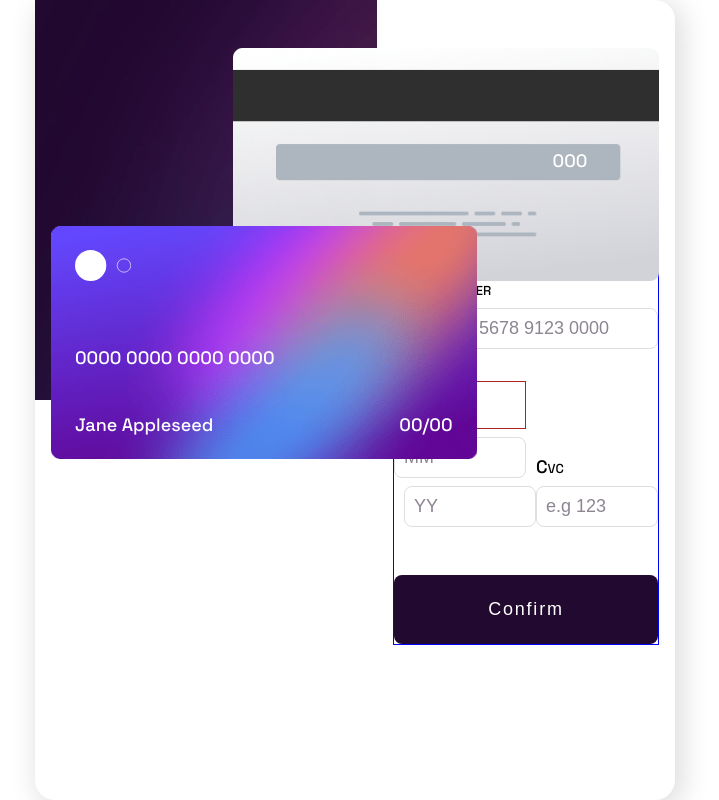
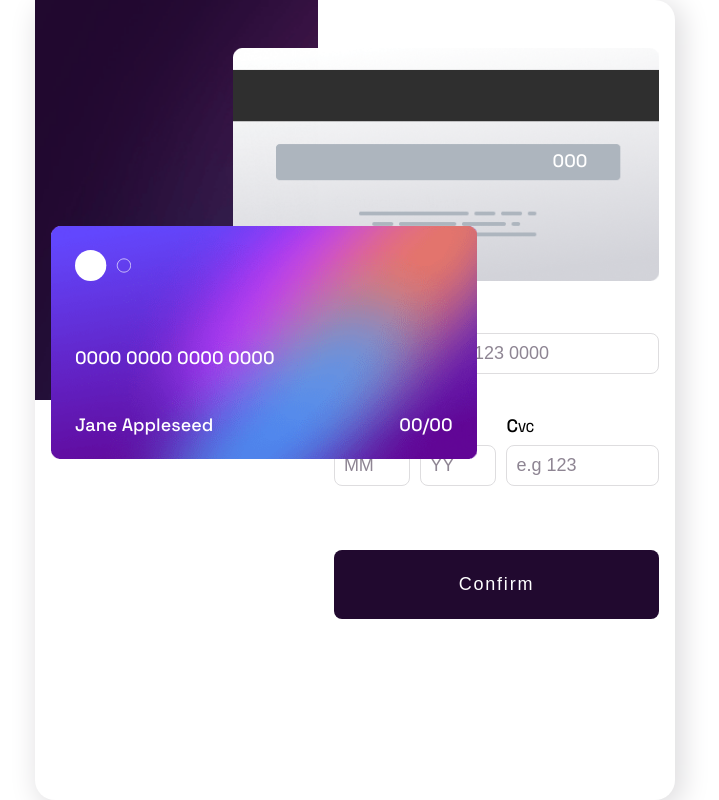
Before and after one commit to Annalisa11/interactive-card-details-form, a React (Create React App) app: page / in a window 1280 px wide. Shown: the whole page, without its empty margins (285-1004 px from the left). Built offline with nearby package versions, Linux system fonts and the light colour scheme.

Commit message:
fixed styling and error styling

```diff
--- a/src/App.scss
+++ b/src/App.scss
@@ -43,7 +43,6 @@
 }
 
 .form {
-  border: 1px solid blue;
   align-items: center;
   margin: 0 1rem;
   width: 100%;
--- a/src/App.tsx
+++ b/src/App.tsx
@@ -43,8 +43,8 @@ function App() {
     else return "";
   };
 
-  const handleInput = (event: React.ChangeEvent<HTMLInputElement>): void => {
-    // setInputValue(event.target.value);
+  const validateInputString = (input: string) => {
+    return !/^[A-Za-z\s]*$/.test(input);
   };
 
   const handleExpDate = (
@@ -79,8 +79,9 @@ function App() {
               type='text'
               placeholder='e.g Jane Appleseed'
               inputValue={name}
-              onChange={handleInput}
+              validateInput={validateInputString}
               onChangeState={setName}
+              errorMsg='no numbers allowed'
             />
             <InputField
               label='Card Number'
--- a/src/components/DateInputField/DateInputField.scss
+++ b/src/components/DateInputField/DateInputField.scss
@@ -3,21 +3,19 @@
 .date-input-field {
   display: flex;
   flex-direction: column;
-  justify-content: flex-end;
-  padding: 1rem 0;
+  justify-content: flex-start;
+  padding: 0.5rem 0;
   margin-right: 10px;
   width: 50%;
   flex-shrink: 0;
+  height: 7em;
 
-  div.inputfield input {
-  }
+  .date-input-containter {
+    display: grid;
+    grid-template-columns: repeat(2, minmax(0, 1fr));
+    grid-gap: 10px;
+    width: 100%;
 
-  label {
-    display: block;
-    font-size: large;
-    font-variant: small-caps;
-    border: 1px solid firebrick;
-  }
     .error {
       input {
         border: 1px solid red;
@@ -36,7 +34,22 @@
       }
 
       &[name="y-date"] {
-      margin-left: 10px;
+        // margin-left: 10px;
+      }
+
+      &:focus {
+        border-color: $gradient-one;
+        outline: 0;
       }
     }
   }
+  label {
+    display: block;
+    font-size: large;
+    font-variant: small-caps;
+  }
+
+  .errorMsg {
+    color: $primary-red;
+  }
+}
--- a/src/components/DateInputField/DateInputField.tsx
+++ b/src/components/DateInputField/DateInputField.tsx
@@ -28,8 +28,8 @@ const DateInputField = ({
   setFunction,
 }: Props): JSX.Element => {
   const [error, setError] = useState<boolean>(false);
-  const [errorMessage, setErrorMessage] = useState<string>(errorMsg ?? "");
-  const [errorInput, setErrorInput] = useState<boolean>(false);
+  const [errorInputM, setErrorInputM] = useState<boolean>(false);
+  const [errorInputY, setErrorInputY] = useState<boolean>(false);
 
   const testForOnlyDigits = (s: string): boolean => {
     return /^\d+$/.test(s);
@@ -45,10 +45,12 @@ const DateInputField = ({
   const handleBlankInput = () => {
     if (inputValue.month == "") {
       console.log("month blank");
+      setErrorInputM(true);
       setError(true);
     }
     if (inputValue.year == "") {
       console.log("year blank");
+      setErrorInputY(true);
       setError(true);
     }
 
@@ -58,7 +60,10 @@ const DateInputField = ({
   const handleInput = (event: React.ChangeEvent<HTMLInputElement>) => {
     let eventValue = event.target.value;
     if (validateInput) {
-      setError(validateInput(event));
+      const invalidInput = validateInput(event);
+      setError(invalidInput);
+      setErrorInputM(invalidInput);
+      setErrorInputY(invalidInput);
     }
     if (formatInput) eventValue = formatInput(eventValue);
     if (onChangeState) {
@@ -70,10 +75,9 @@ const DateInputField = ({
 
   return (
     <div className='date-input-field'>
-      <div>
-        <label htmlFor={`m-date`}>Exp.date (MM/YY)</label>
-        <div className={` ${error ? (errorInput ? "error" : "") : ""}`}>
-          {/*error && errorinput*/}
+      <label htmlFor={`m-date`}>Exp.date (MM/YY)</label>
+      <div className='date-input-containter'>
+        <div className={` ${error ? (errorInputM ? "error" : "") : ""}`}>
           <input
             name='m-date'
             type='text'
@@ -83,10 +87,8 @@ const DateInputField = ({
             onChange={handleInput}
             onBlur={handleBlankInput}
           />
-          {error && inputValue && <div className='errorMsg'>{errorMsg}</div>}
-          {error && <div>hallo</div>}
         </div>
-        <div className={` ${error ? (errorInput ? "error" : "") : ""}`}>
+        <div className={` ${error ? (errorInputY ? "error" : "") : ""}`}>
           <input
             name='y-date'
             type='text'
@@ -97,7 +99,10 @@ const DateInputField = ({
             onBlur={handleBlankInput}
           />
         </div>
-        {/* <InputField
+      </div>
+      {error && <div className='errorMsg'>can't be blank</div>}
+
+      {/* <InputField
           use='m-date'
           type='text'
           placeholder='MM'
@@ -115,8 +120,7 @@ const DateInputField = ({
           maxLength={maxLength}
           validateInput={validateInput}
         /> */}
-        {/* {!!error && <div className='errorMsg'>{errorMessage}</div>} */}
-      </div>
+      {/* {!!error && <div className='errorMsg'>{errorMessage}</div>} */}
     </div>
   );
 };
--- a/src/components/InputField/InputField.scss
+++ b/src/components/InputField/InputField.scss
@@ -1,11 +1,18 @@
 @import "../../General.scss";
 
 .inputfield {
-  padding: 1rem 0;
+  padding: 0.5rem 0;
   display: flex;
-  justify-content: flex-end;
+  justify-content: flex-start;
   flex-direction: column;
   width: 100%;
+  height: 7em;
+
+  &.error {
+    input {
+      border: 1px solid red;
+    }
+  }
 
   label {
     display: block;
@@ -25,8 +32,17 @@
       color: $neutral-dark;
     }
 
+    &:focus {
+      border-color: $gradient-one;
+      outline: 0;
+    }
+
     &[name="y-date"] {
       margin-left: 10px;
     }
   }
+
+  .errorMsg {
+    color: $primary-red;
+  }
 }
--- a/src/components/InputField/InputField.tsx
+++ b/src/components/InputField/InputField.tsx
@@ -51,8 +51,11 @@ const InputField = ({
     }
   };
 
+  console.log("error", error);
+  console.log("  ");
+
   return (
-    <div className={`inputfield ${!!error ? "" : "error"}`}>
+    <div className={`inputfield ${error ? "error" : ""}`}>
       <label htmlFor={`${use}`}>{label}</label>
       <input
         type={`${type}`}
@@ -63,7 +66,7 @@ const InputField = ({
         onChange={handleInput}
         onBlur={handleBlankInput}
       />
-      {!!error && <div className='errorMsg'>{errorMessage}</div>}
+      {error && <div className='errorMsg'>{errorMessage}</div>}
     </div>
   );
 };
```
Lines whose indentation alone changed are shown as unchanged.
